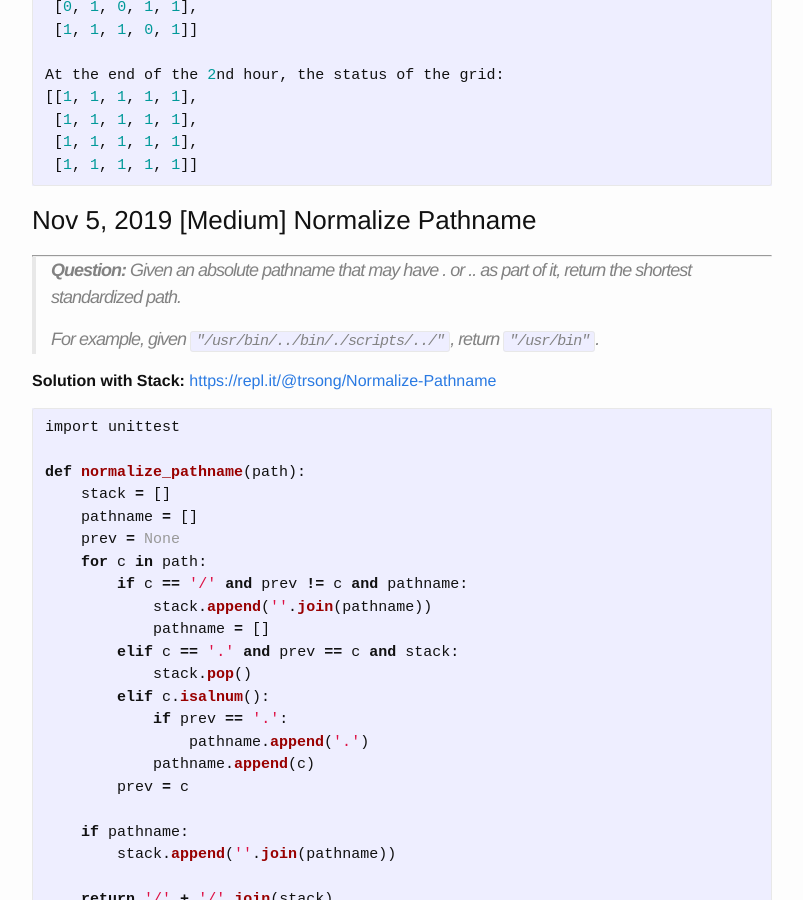
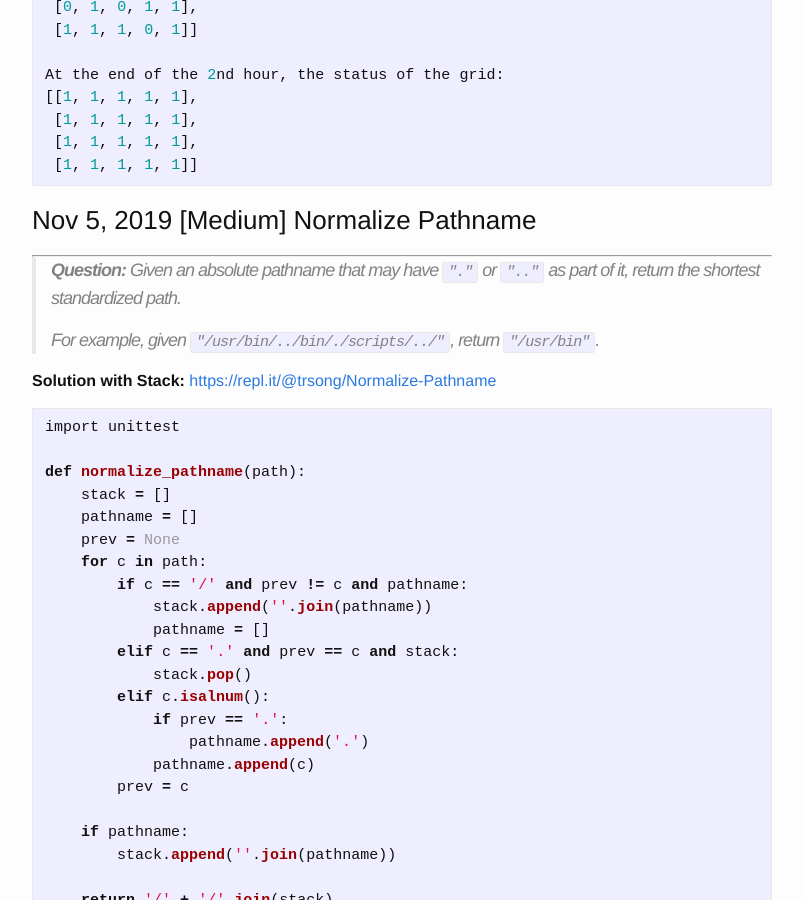
Before and after one commit to trsong/trsong.github.io, a Jekyll site: the page built from _posts/2019-11-01-DailyQuestionsNov.md, in a window 1280 px wide and 900 px high, scrolled down 1116 px. Shown: the whole window, without its empty margins (238-1041 px from the left). Built offline with Jekyll 4.4.1, drawn with Linux system fonts in a browser that asks for light colours.

Commit message:
Fix minor style issue

```diff
--- a/_posts/2019-11-01-DailyQuestionsNov.md
+++ b/_posts/2019-11-01-DailyQuestionsNov.md
@@ -49,7 +49,7 @@ At the end of the 2nd hour, the status of the grid:
 
 ### Nov 5, 2019 \[Medium\] Normalize Pathname
 ---
-> **Question:** Given an absolute pathname that may have . or .. as part of it, return the shortest standardized path.
+> **Question:** Given an absolute pathname that may have `"."` or `".."` as part of it, return the shortest standardized path.
 >
 > For example, given `"/usr/bin/../bin/./scripts/../"`, return `"/usr/bin"`.
 
```
